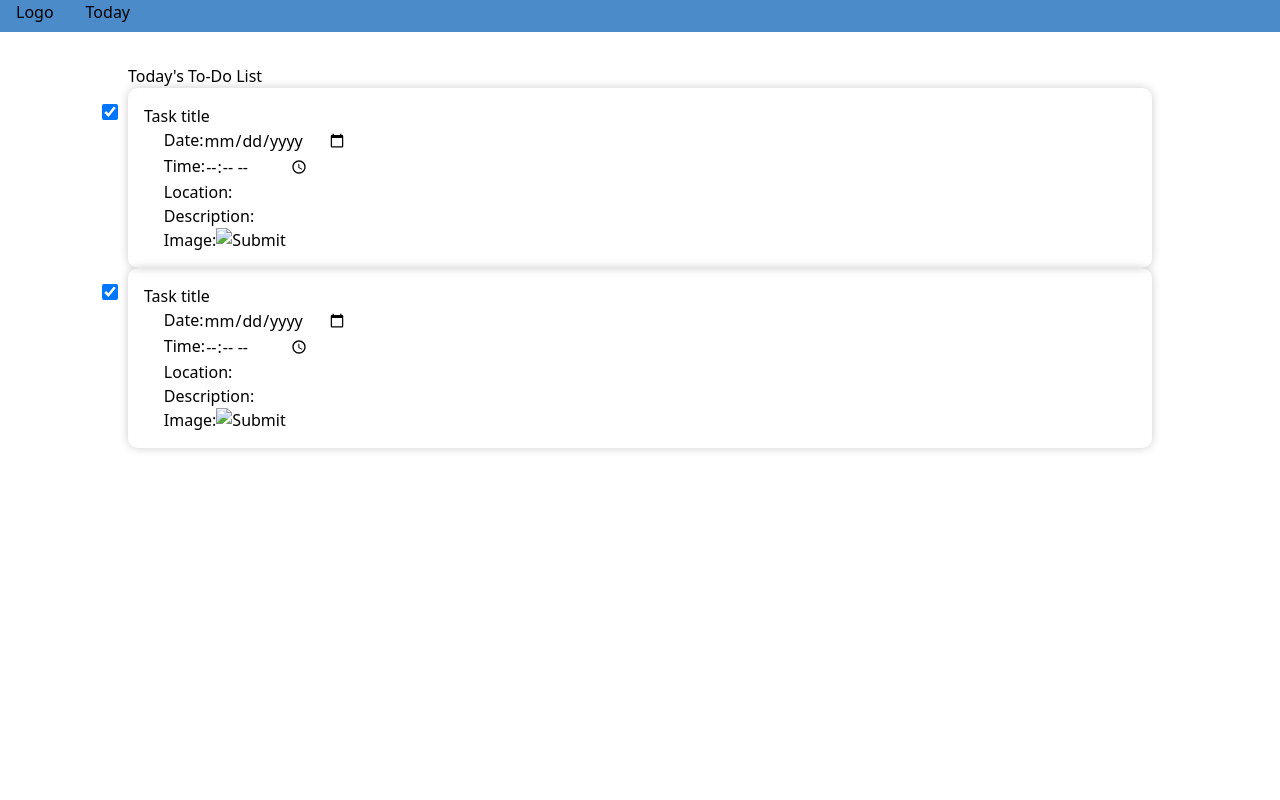
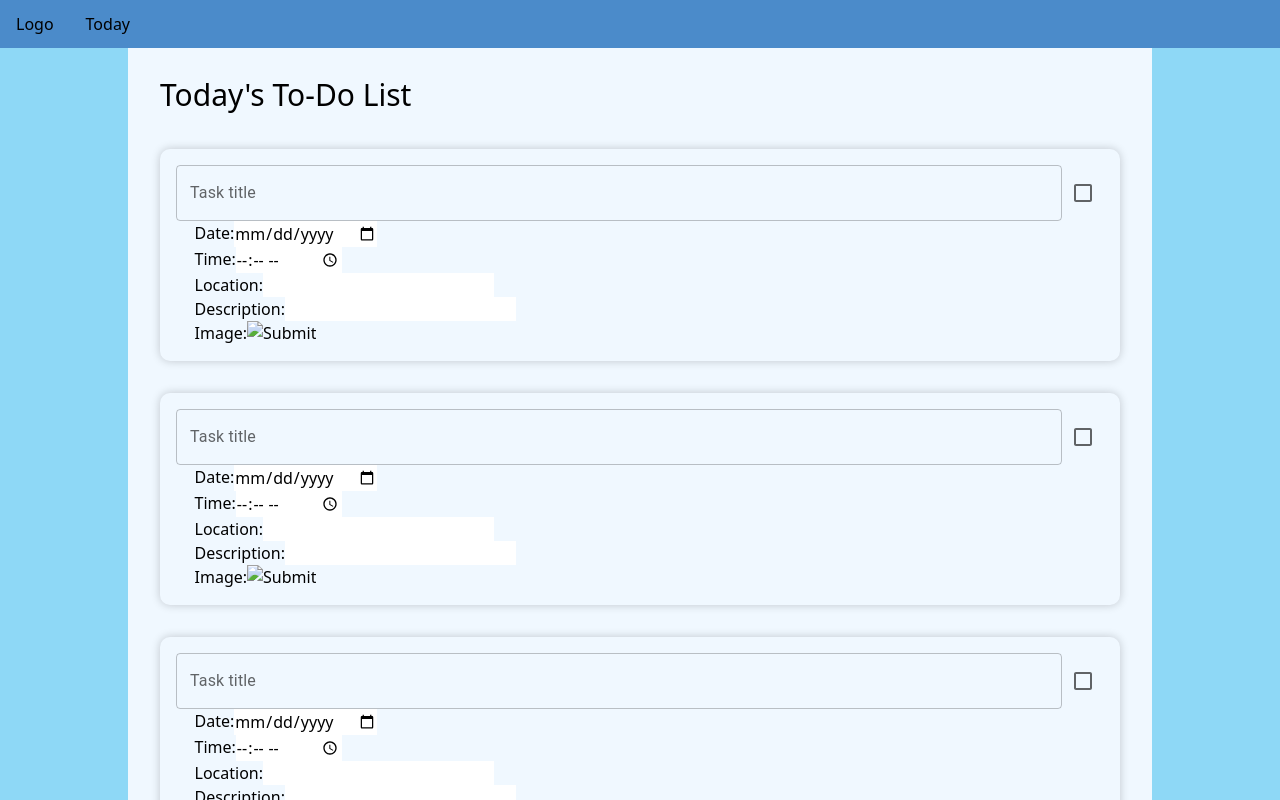
Before and after one commit to boey-kwan/gemini, a React (Vite) app in the folder client/: page /today in a window 1280 px wide. Built offline with nearby package versions, Linux system fonts and the light colour scheme.

Commit message:
Use Material UI, improve Today page styling and checkbox format

```diff
--- a/client/package.json
+++ b/client/package.json
@@ -10,6 +10,9 @@
     "preview": "vite preview"
   },
   "dependencies": {
+    "@emotion/react": "^11.11.4",
+    "@emotion/styled": "^11.11.5",
+    "@mui/material": "^5.15.15",
     "react": "^18.2.0",
     "react-dom": "^18.2.0"
   },
--- a/client/src/App.css
+++ b/client/src/App.css
@@ -1,6 +1,13 @@
 :root {
-  --navbar-height: 2em;
+  --navbar-height: 3em;
   --body-margin-side: 10%;
+}
+
+:root {
+  margin: 0;
+  padding: 0;
+  height: 100%;
+  min-height: 100%;
 }
 
 /* #root {
@@ -9,6 +16,21 @@
   padding: 2rem;
   text-align: center;
 } */
+
+body, html {
+  height: 100%;
+  margin: 0;
+  padding: 0;
+  overflow: auto;
+}
+
+html {
+  background-color: rgb(142, 216, 246);
+}
+
+#container {
+  min-height: 100%;
+}
 
 * {
   margin: 0;
@@ -43,6 +65,20 @@
   }
 }
 
+h1, h2, .h1, .h2 {
+  font-style: bold;
+  white-space: nowrap;
+  height: fit-content;
+}
+
+h1, .h1 {
+  font-size: 30px;
+}
+
+h2, .h2 {
+  font-size: 24px;
+}
+
 .card {
   padding: 2em;
 }
@@ -52,13 +88,25 @@
 }
 
 .navbar {
+  position: fixed;
+  top: 0;
+  left: 0;
   height: var(--navbar-height);
   font-size: 1em;
   background-color: #4b8bca;
   width: 100%;
-  /* display: flex; */
-  /* flex-wrap: wrap; */
-  /* flex justify-between items-center mb-6 */
+  display: flex;
+  flex-direction: row;
+  align-items: center;
+}
+
+.row {
+  display: flex;
+  flex-direction: row;
+  justify-content: space-between;
+  width: 100%;
+  /* align-items: center; */
+  align-content: center;
 }
 
 .row-item {
@@ -66,11 +114,36 @@
   margin: 0 1em;
 }
 
+.body {
+  height: 100%;
+}
 
-.body {
-  margin-top: var(--navbar-height);
+.body-center {
+  padding-top: var(--navbar-height);
+  height: 100%;
   margin-left: var(--body-margin-side);
   margin-right: var(--body-margin-side);
+  background-color: aliceblue;
+  padding-left: 2em;
+  padding-right: 2em;
+}
+
+.body-left, .body-right {
+  height: 100%;
+  width: var(--body-margin-side);
+}
+
+.scroll {
+  overflow-x: scroll;
+  align-self: center;
+}
+
+.task-list {
+  padding-top: 2em;
+  padding-bottom: 2em;
+  display: flex;
+  flex-direction: column;
+  row-gap: 2em;
 }
 
 .task {
@@ -84,12 +157,10 @@
 }
 
 .checkbox {
-  height: 1em;
+  height: 100%;
   width: 1em;
-  position: absolute;
-  left: 8%;
 }
 
 input {
-    vertical-align: top;
+  vertical-align: top;
 }
--- a/client/src/App.jsx
+++ b/client/src/App.jsx
@@ -1,4 +1,4 @@
-import { Outlet, BrowserRouter, Routes, Route } from "react-router-dom";
+import { BrowserRouter, Routes, Route } from "react-router-dom";
 import Navbar from "./components/Navbar";
 import Home from "./components/Home";
 import Today from "./components/Today";
--- a/client/src/components/Task.jsx
+++ b/client/src/components/Task.jsx
@@ -1,8 +1,10 @@
+import '../App.css'
 import { useState } from 'react';
+import { Checkbox, TextField } from '@mui/material'
 
 export default function Task() {
 
-    const [checked, setChecked] = useState([]);
+    const [checked, setChecked] = useState(false);
     const [date, setDate] = useState([]);
     const [time, setTime] = useState([]);
     const [location, setLocation] = useState([]);
@@ -13,21 +15,26 @@ export default function Task() {
       <div>
 
         <div className="task">
-            {/* Checkbox */}
-            <label class="container">
-                <input type="checkbox" className="checkbox" checked={checked} onClick={() => {
-                    setChecked(!checked);
-                }}/>
-                <span class="checkmark"></span>
-            </label>
-            {/* Title */}
-            <h2>Task title</h2>
+
+            <div className='row' style={{height: 'fit-content'}}>
+                <TextField id='task-title-field' label="Task title" variant='outlined' fullWidth/>
+
+                <Checkbox
+                    checked={checked}
+                    onClick={() => {
+                        setChecked(!checked);
+                    }}
+                />
+
+            </div>
             <form className="task-details">
+
                 {/* Date */}
                 <div>
                     <label for="date">Date:</label>
                     <input type="date" id="date" name="date"/>
                 </div>
+
                 {/* Time */}
                 <div>
                     <label for="time">Time:</label>
--- a/client/src/components/Today.jsx
+++ b/client/src/components/Today.jsx
@@ -1,11 +1,26 @@
+import '../App.css';
 import Task from "./Task";
 
 export default function Today() {
+
     return (
-      <div>
-        <h1>Today's To-Do List</h1>
-        <Task />
-        <Task />
-      </div>
+      <>
+        <div className="body-left">
+         {"< Yesterday"}
+        </div>
+        <div className="body-center scroll">
+          <h1 className='h1'>Today's To-Do List</h1>
+          <div className='task-list'>
+            <Task />
+            <Task />
+            <Task />
+            <Task />
+            <Task />
+          </div>
+        </div>
+        <div className="body-right">
+
+        </div>
+      </>
     );
   }
```
Also changed, not shown: 1 other file (tests, documents, lock files or other folders).
